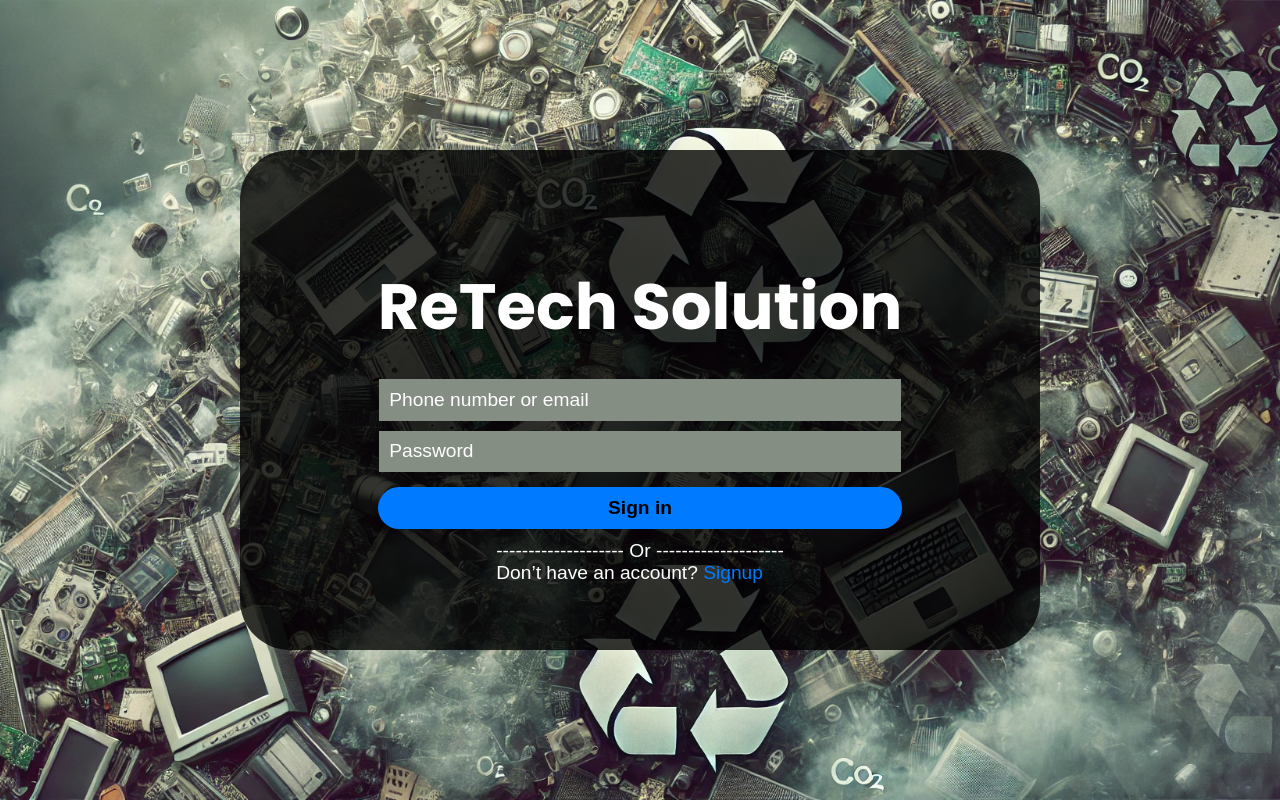
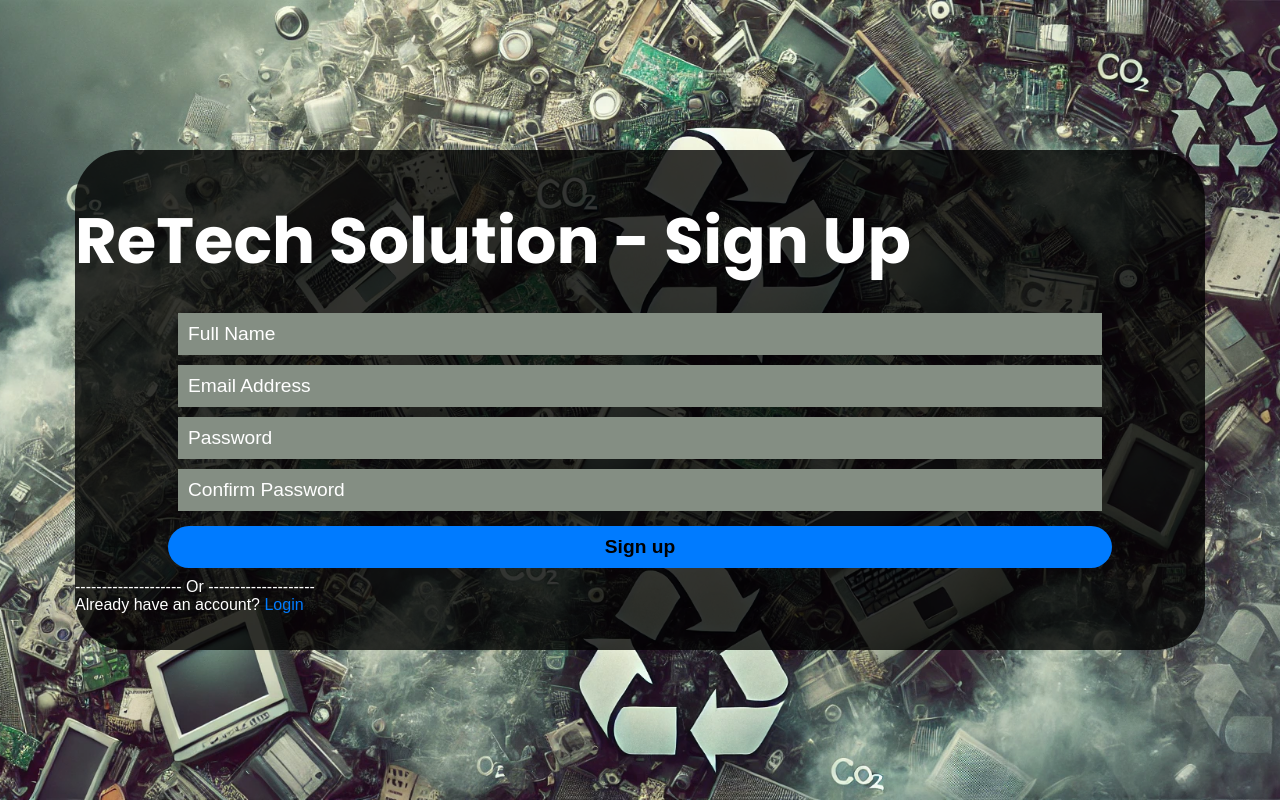
Before and after one commit to VeerGupta27/e-waste_management, a plain HTML site: page login_page/index.html in a window 1280 px wide. Both pictures are taken after a click on the link "Signup". Drawn offline with Linux system fonts and the light colour scheme.

Commit message:
sign-up sign-in script addition

```diff
--- a/login_page/index.html
+++ b/login_page/index.html
@@ -12,7 +12,7 @@
 </head>
 <body>
     <div class="login-container">
-        <div class="display-login">
+        <div class="display-login" id="login-form">
            <h1>ReTech Solution</h1>
             <form action="#">
                 <input type="text" placeholder="Phone number or email" required>
@@ -23,11 +23,53 @@
                 -------------------- Or --------------------
                 <br>
                 <span>Don’t have an account? </span>
-                    <a href="#">Signup</a>
+                    <a href="#" id="signup-link">Signup</a>
 
             </div>
-        <div>
+        </div>
 
+
+        <div class="display-signup" id="signup-form" style="display: none;">
+            <h1>ReTech Solution - Sign Up</h1>
+            <form action="#">
+                <input type="text" placeholder="Full Name" required>
+                <input type="email" placeholder="Email Address" required>
+                <input type="password" placeholder="Password" required>
+                <input type="password" placeholder="Confirm Password" required>
+                <button type="submit">Sign up</button>
+            </form>
+            <div class="sign-un">
+                -------------------- Or --------------------
+                <br>
+                <span>Already have an account? </span>
+                <a href="#" id="login-link">Login</a>
+            </div>
+        </div>
     </div>
+
+
+
+    <script>
+        // Get the elements
+        const loginForm = document.getElementById('login-form');
+        const signupForm = document.getElementById('signup-form');
+        const signupLink = document.getElementById('signup-link');
+        const loginLink = document.getElementById('login-link');
+
+        // When 'Signup' link is clicked, hide the login form and show the signup form
+        signupLink.addEventListener('click', function (e) {
+            e.preventDefault(); // Prevent the default action
+            loginForm.style.display = 'none'; // Hide login form
+            signupForm.style.display = 'block'; // Show signup form
+        });
+
+        // When 'Login' link is clicked, hide the signup form and show the login form
+        loginLink.addEventListener('click', function (e) {
+            e.preventDefault(); // Prevent the default action
+            signupForm.style.display = 'none'; // Hide signup form
+            loginForm.style.display = 'block'; // Show login form
+        });
+    </script>
+
 </body>
 </html>
--- a/login_page/style.css
+++ b/login_page/style.css
@@ -18,6 +18,19 @@ body {
 .login-container .display-login{
     height: 500px;
     width: 800px;
+    border-radius: 50px;
+    display: flex;
+    flex-direction: column;
+    align-items: center;
+    justify-content: center;
+    background-color: rgba(0, 0, 0, 0.79);
+
+
+}
+
+.login-container .display-signup{
+    height: 500px;
+    width: 1130px;
     border-radius: 50px;
     display: flex;
     flex-direction: column;
@@ -65,9 +78,9 @@ button {
     font-size: 1.2rem;
     font-weight: bold;
 }
-.login-container .sign-in{
+.login-container .sign-in, .login-container .sign-up{
     font-size: 1.2rem;
-    position:
+
 }
 a {
     color: #007BFF;
```
